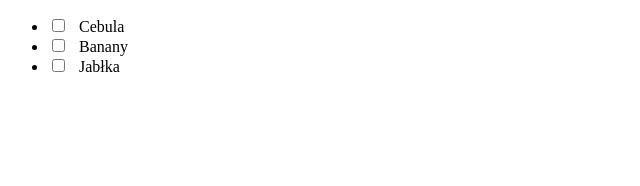
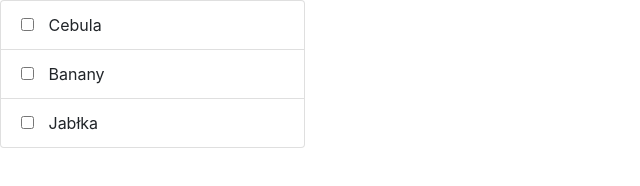
Before and after one commit to mwisnia97/coderstrust-webinar, a plain HTML site: page index.html in a window 1280 px wide. Shown: the whole page, without its empty margins (0-640 px from the left). Drawn offline with nearby package versions, Linux system fonts and the light colour scheme.

Commit message:
added bootstrap and styled unordered list

```diff
--- a/index.html
+++ b/index.html
@@ -3,12 +3,16 @@
   <head>
     <title>Lista zakupów</title>
     <meta charset="UTF-8" />
+    <link
+      rel="stylesheet"
+      href="https://stackpath.bootstrapcdn.com/bootstrap/4.2.1/css/bootstrap.min.css"
+    />
   </head>
   <body>
-    <ul>
-      <li><input type="checkbox" style="margin-right: 10px;" /> Cebula</li>
-      <li><input type="checkbox" style="margin-right: 10px;" /> Banany</li>
-      <li><input type="checkbox" style="margin-right: 10px;" /> Jabłka</li>
+    <ul class="list-group col-md-3">
+      <li class="list-group-item"><input type="checkbox" style="margin-right: 10px;" /> Cebula</li>
+      <li class="list-group-item"><input type="checkbox" style="margin-right: 10px;" /> Banany</li>
+      <li class="list-group-item"><input type="checkbox" style="margin-right: 10px;" /> Jabłka</li>
     </ul>
   </body>
 </html>
```
